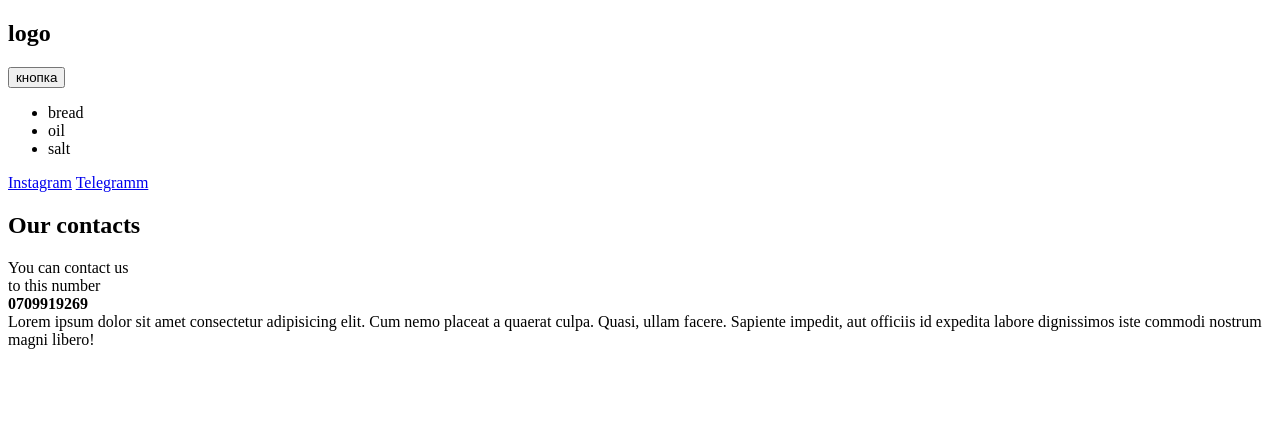
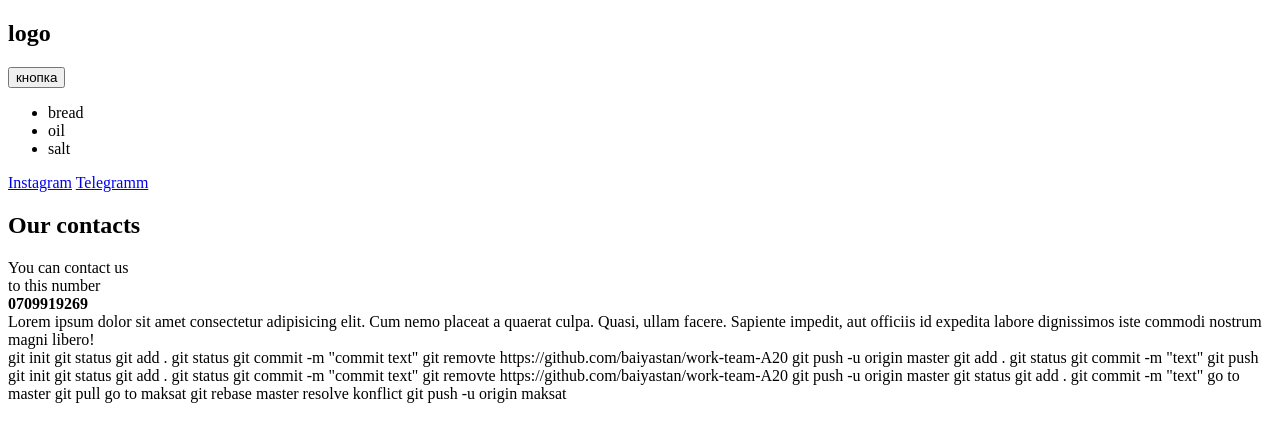
Before and after one commit to baiyastan/work-team-A20, a plain HTML site: page index.html in a window 1280 px wide. Drawn offline with Linux system fonts and the light colour scheme.

Commit message:
add git command

```diff
--- a/index.html
+++ b/index.html
@@ -35,3 +35,41 @@
     </main>
 </body>
 </html>
+<!-- bir adam ishtgende  -->
+
+git init
+git status
+git add .
+git status
+git commit -m "commit text"
+git removte https://github.com/baiyastan/work-team-A20
+git push -u origin master
+
+git add .
+git status
+git commit -m "text"
+git push
+
+<!-- komanda ishtegende -->
+
+git init
+git status
+git add .
+git status
+git commit -m "commit text"
+git removte https://github.com/baiyastan/work-team-A20
+git push -u origin master
+
+<!-- branch maksat -->
+ git status
+ git add .
+ git commit -m "text"
+
+ go to master
+ git pull
+
+ go to maksat
+ git rebase master
+
+ resolve konflict
+ git push -u origin maksat
```
